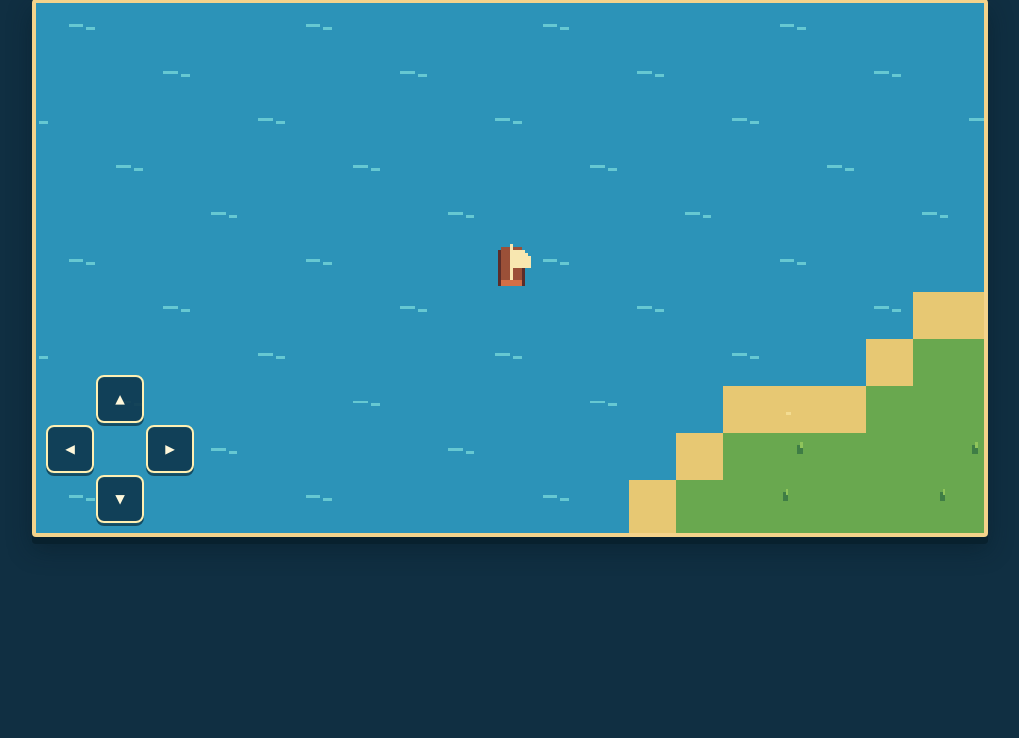
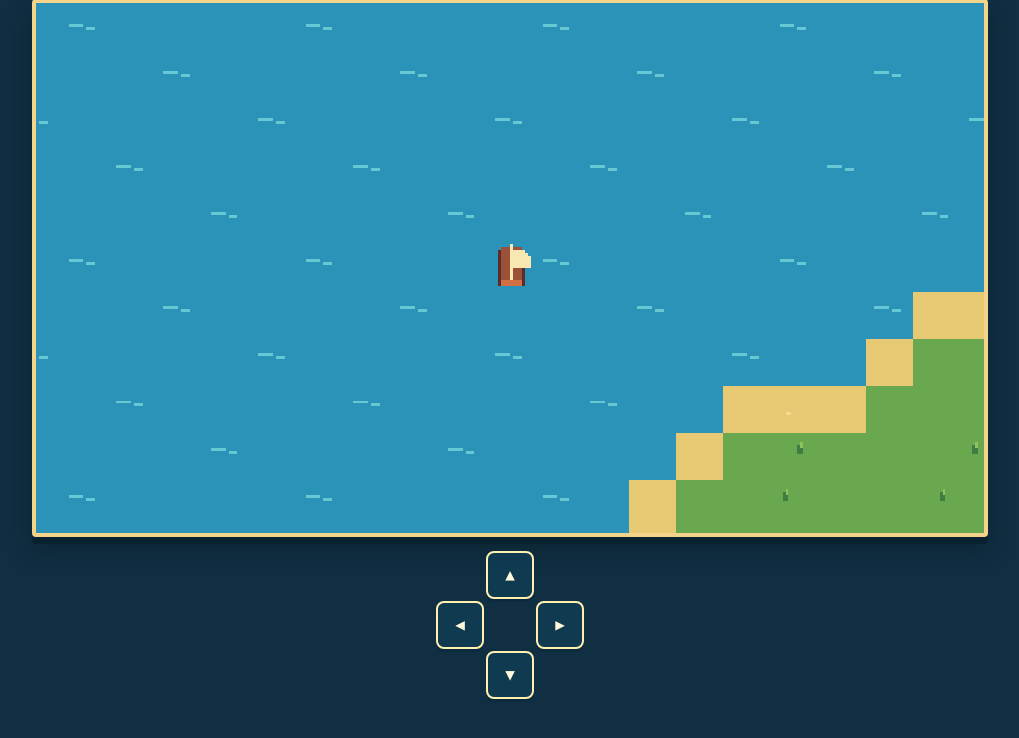
Before and after one commit to acjacobson/lab, a FastAPI app: page /games/sailing/ in a window 1280 px wide. Shown: the part 48-786 px from the top of the page, without its empty margins (130-1149 px from the left). Run offline with FastAPI, Linux system fonts and the light colour scheme.

Commit message:
[verified] fix: move sailing controls below map

```diff
--- a/lab/static/games/sailing/styles.css
+++ b/lab/static/games/sailing/styles.css
@@ -49,10 +49,14 @@
   image-rendering: crisp-edges;
 }
 
+.control-dock {
+  display: flex;
+  justify-content: center;
+  width: 100%;
+  padding: 14px max(12px, env(safe-area-inset-right)) max(12px, env(safe-area-inset-bottom)) max(12px, env(safe-area-inset-left));
+}
+
 .d-pad {
-  position: absolute;
-  left: max(10px, env(safe-area-inset-left));
-  bottom: 10px;
   display: grid;
   grid-template-columns: repeat(3, 48px);
   grid-template-rows: repeat(3, 48px);
--- a/lab/templates/sailing.html
+++ b/lab/templates/sailing.html
@@ -17,7 +17,9 @@
 
     <section class="game-frame" aria-label="Pixel sailing game">
       <canvas id="game-canvas" width="320" height="180" aria-label="A ship sailing between islands"></canvas>
-      <div class="d-pad" aria-label="Sailing controls">
+    </section>
+    <section class="control-dock" aria-label="Sailing controls">
+      <div class="d-pad">
         <button class="north" type="button" data-direction="north" aria-label="Sail north">▲</button>
         <button class="west" type="button" data-direction="west" aria-label="Sail west">◀</button>
         <button class="east" type="button" data-direction="east" aria-label="Sail east">▶</button>
```
Also changed, not shown: tests/test_app.py (+12 -0 lines).
